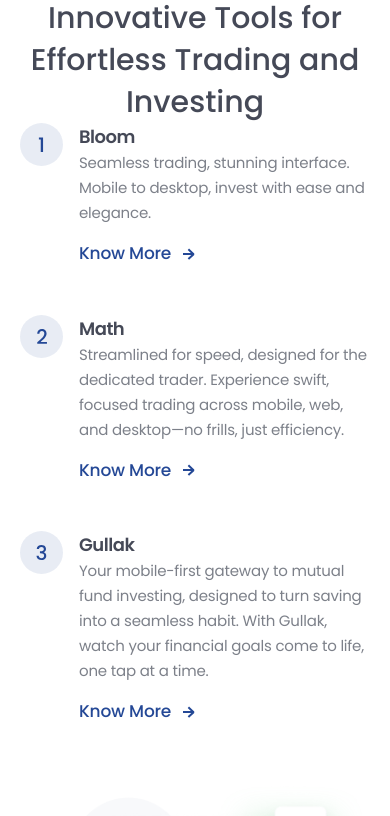
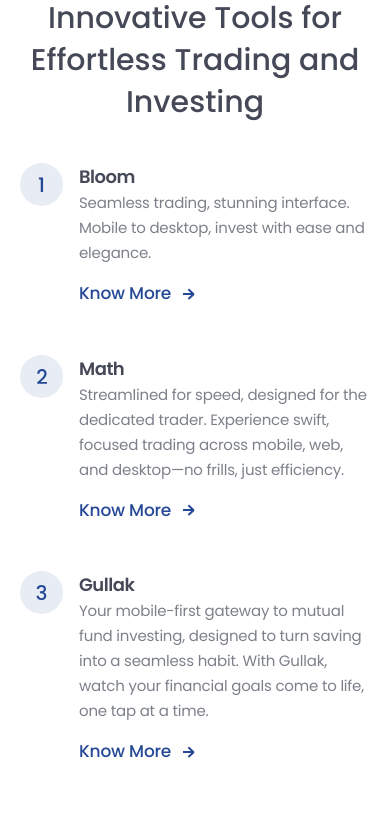
Before and after one commit to werahul/ac-agarwal, a React (Vite) app: page / in a window 390 px wide. Shown: the part 1120-1936 px from the top of the page. Built offline with nearby package versions, Linux system fonts and the light colour scheme.

Commit message:
bug_fixed deploy

```diff
--- a/src/componet/HomeInvo.jsx
+++ b/src/componet/HomeInvo.jsx
@@ -21,7 +21,7 @@
           Innovative Tools for <br />
           Effortless Trading and Investing
         </p>
-        <div className="lg:flex items-center justify-between lg:mt-16 2xl:mt-12">
+        <div className="lg:flex items-center justify-between lg:mt-16 2xl:mt-12 mt-10">
           <div className="lg:w-[40%] space-y-12">
             <div className="flex space-x-4 items-start">
               <img src={SrOne} alt="" className=""/>
```
